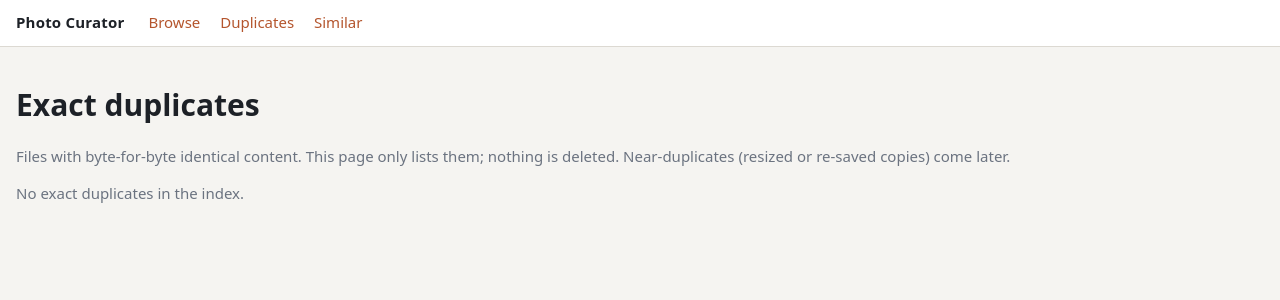
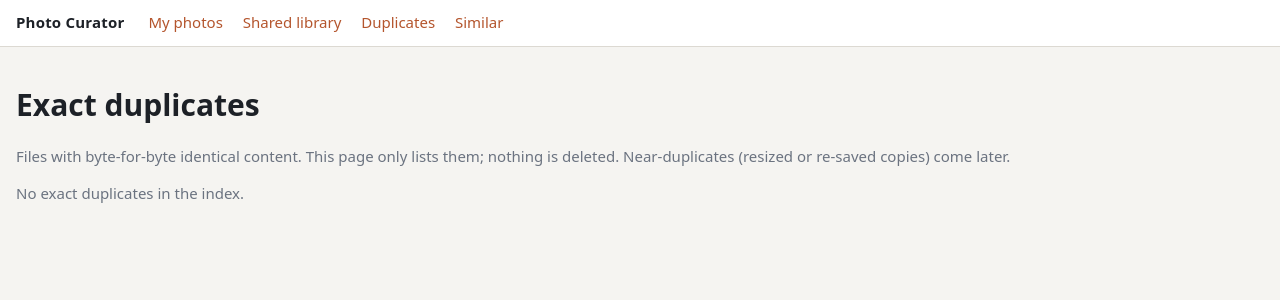
Before and after one commit to junipernineaj/photo-curator, a FastAPI app: template app/templates/dups.html in a window 1280 px wide. Shown: the top 300 px of the page. Run offline with FastAPI, Linux system fonts and the light colour scheme; the template is opened without the code that fills it, so the values that code supplies are empty.

Commit message:
Browse app: separate Shared library tab; My photos excludes apple-shared
Co-Authored-By: Claude Sonnet 5.5 <noreply@anthropic.com>
Claude-Session: https://claude.ai/code/session_01M5TavTL9o7LNXTtJ19497X

```diff
--- a/app/main.py
+++ b/app/main.py
@@ -129,10 +129,16 @@ templates.env.filters["day"] = lambda s: (s or "")[:10]
 VISIBLE = "NOT (kind = 'video' AND pair_key IS NOT NULL)"
 
 
-@app.get("/", response_class=HTMLResponse)
-def index(request: Request, db=Depends(get_db), year: str = "", kind: str = "",
-          live: str = "", q: str = "", src: str = "", sort: str = "new", page: int = 1):
-    where, args = [VISIBLE], []
+# The iCloud Shared Photo Library is kept apart (scripts/apple_pull.sh shared-full writes it
+# to originals/apple-shared/) so other people's photos never mix into your own.
+SHARED_PREFIX = "apple-shared/"
+LIB_MINE = "path NOT LIKE 'apple-shared/%'"
+LIB_SHARED = "path LIKE 'apple-shared/%'"
+
+
+def grid(request, db, lib, base_path, year, kind, live, q, src, sort, page):
+    scope = f"{VISIBLE} AND {LIB_SHARED if lib == 'shared' else LIB_MINE}"
+    where, args = [scope], []
     if year.isdigit():
         where.append("substr(taken_at,1,4) = ?")
         args.append(year)
@@ -158,17 +164,30 @@ def index(request: Request, db=Depends(get_db), year: str = "", kind: str = "",
         f"ORDER BY {order} LIMIT ? OFFSET ?", args + [PAGE_SIZE, (page - 1) * PAGE_SIZE]
     ).fetchall()
     years = db.execute(
-        f"SELECT substr(taken_at,1,4) y, COUNT(*) n FROM {FILES} files WHERE {VISIBLE} "
+        f"SELECT substr(taken_at,1,4) y, COUNT(*) n FROM {FILES} files WHERE {scope} "
         f"GROUP BY y ORDER BY y DESC").fetchall()
-    grand = db.execute(f"SELECT COUNT(*), COALESCE(SUM(size),0) FROM {FILES} files WHERE {VISIBLE}").fetchone()
+    grand = db.execute(f"SELECT COUNT(*), COALESCE(SUM(size),0) FROM {FILES} files WHERE {scope}").fetchone()
 
     base = {"year": year, "kind": kind, "live": live, "q": q, "src": src, "sort": sort}
     more_url = None
     if page * PAGE_SIZE < total:
-        more_url = "/?" + urlencode({**{k: v for k, v in base.items() if v}, "page": page + 1})
+        more_url = base_path + "?" + urlencode({**{k: v for k, v in base.items() if v}, "page": page + 1})
     return templates.TemplateResponse(request, "index.html", {
         "rows": rows, "total": total, "years": years, "grand": grand,
-        "f": base, "more_url": more_url, "page": page})
+        "f": base, "more_url": more_url, "page": page,
+        "base_path": base_path, "lib": lib})
+
+
+@app.get("/", response_class=HTMLResponse)
+def index(request: Request, db=Depends(get_db), year: str = "", kind: str = "",
+          live: str = "", q: str = "", src: str = "", sort: str = "new", page: int = 1):
+    return grid(request, db, "mine", "/", year, kind, live, q, src, sort, page)
+
+
+@app.get("/shared", response_class=HTMLResponse)
+def shared(request: Request, db=Depends(get_db), year: str = "", kind: str = "",
+           live: str = "", q: str = "", src: str = "", sort: str = "new", page: int = 1):
+    return grid(request, db, "shared", "/shared", year, kind, live, q, src, sort, page)
 
 
 @app.get("/photo/{fid}", response_class=HTMLResponse)
--- a/app/templates/base.html
+++ b/app/templates/base.html
@@ -11,7 +11,8 @@
   <header class="top">
     <a class="brand" href="/">Photo Curator</a>
     <nav>
-      <a href="/">Browse</a>
+      <a href="/">My photos</a>
+      <a href="/shared">Shared library</a>
       <a href="/dups">Duplicates</a>
       <a href="/similar">Similar</a>
     </nav>
--- a/app/templates/index.html
+++ b/app/templates/index.html
@@ -1,6 +1,8 @@
 {% extends "base.html" %}
 {% block content %}
-<form class="filters" hx-get="/" hx-target="#results" hx-select="#results" hx-swap="outerHTML"
+{% if lib == 'shared' %}<p class="muted small">The iCloud Shared Photo Library: photos shared with you and added by others,
+kept apart from your own. Photos you added to it are in here too.</p>{% endif %}
+<form class="filters" hx-get="{{ base_path }}" hx-target="#results" hx-select="#results" hx-swap="outerHTML"
       hx-push-url="true" hx-trigger="change, keyup changed delay:400ms from:#q">
   <select name="year" aria-label="Year">
     <option value="">All years</option>
@@ -40,7 +42,7 @@
       <span class="date{% if r.date_source == 'mtime' %} guess{% endif %}">{{ r.taken_at | day }}{% if r.date_source == 'mtime' %} ?{% endif %}</span>
     </a>
     {% else %}
-    <p class="empty">Nothing matches those filters.</p>
+    <p class="empty">{% if lib == 'shared' %}Nothing here yet. Run scripts/apple_pull.sh shared-full, then scripts/scan_archive.py.{% else %}Nothing matches those filters.{% endif %}</p>
     {% endfor %}
     {% if more_url %}
     <button class="more" hx-get="{{ more_url }}" hx-select="#grid > *" hx-target="this"
```
Also changed, not shown: ARCHITECTURE.md (+6 -1 lines), RUNBOOK.md (+2 -1 lines).
